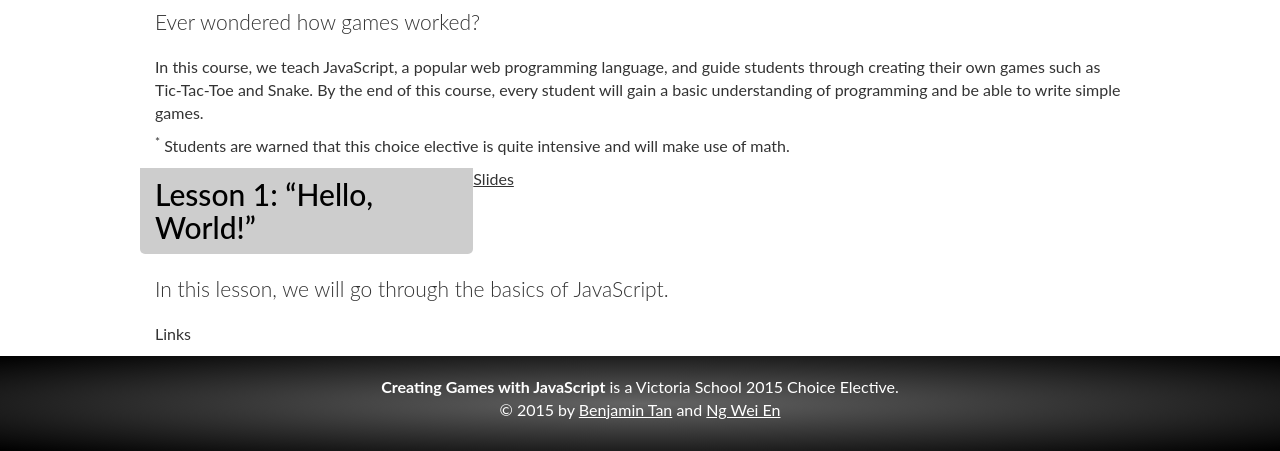
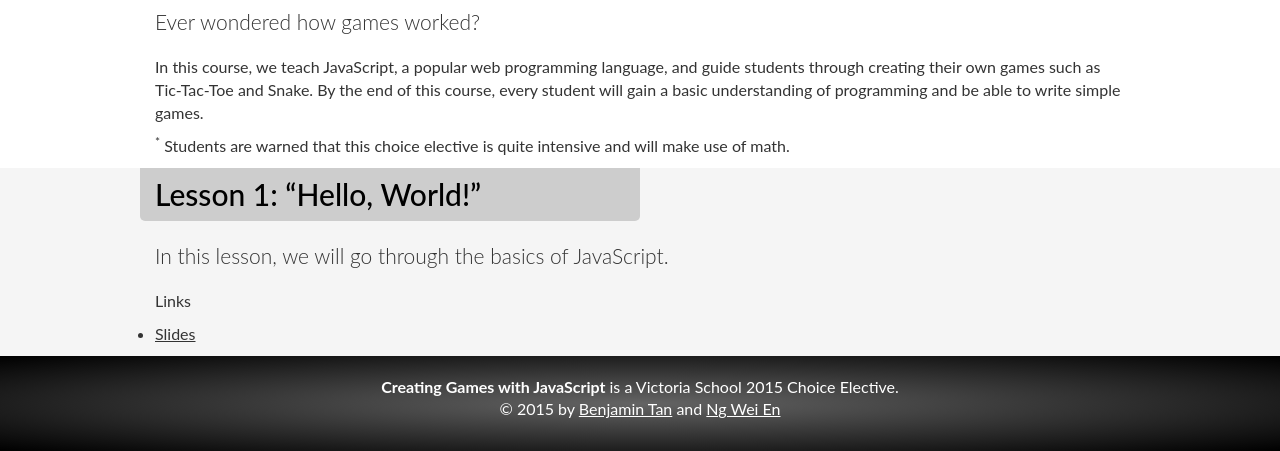
Before and after one commit to wei2912/cgjs, a plain HTML site: page index.html in a window 1280 px wide. Shown: the part 615-1066 px from the top of the page. Drawn offline with nearby package versions, Linux system fonts and the light colour scheme.

Commit message:
Update slides.

```diff
--- a/index.html
+++ b/index.html
@@ -179,18 +179,18 @@
       </div>
     </div></div>
 
-    <div id="l1" class="container-full"><div class="container">
+    <div id="l1" class="container-full" style="background: #f5f5f5"><div class="container">
       <div class="row">
-        <h2 class="col-md-4"><a href="#l1">Lesson 1: “Hello, World!”</a></h2>
+        <h2 class="col-md-6"><a href="#l1">Lesson 1: “Hello, World!”</a></h2>
         <p class="col-md-12 lead">
           In this lesson, we will go through the basics of JavaScript.
         </p>
         <p class="col-md-12">
-          Links
-          <ul>
-            <li><a href="https://wei2912.github.io/cgjs/helloworld/">Slides</a></li>
-          </ul>
+          Links<br>
         </p>
+        <ul class="col-md-12">
+          <li><a href="https://wei2912.github.io/cgjs/helloworld/">Slides</a></li>
+        </ul>
       </div>
     </div></div>
 
```
